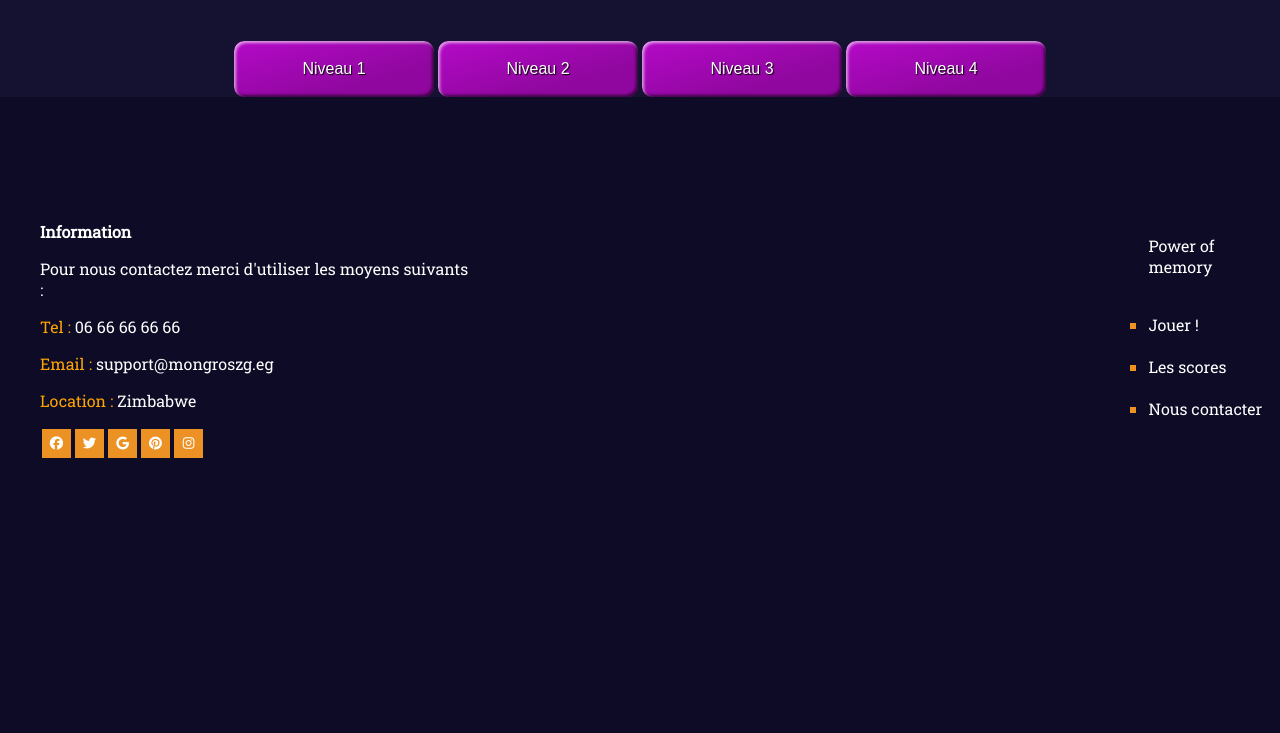
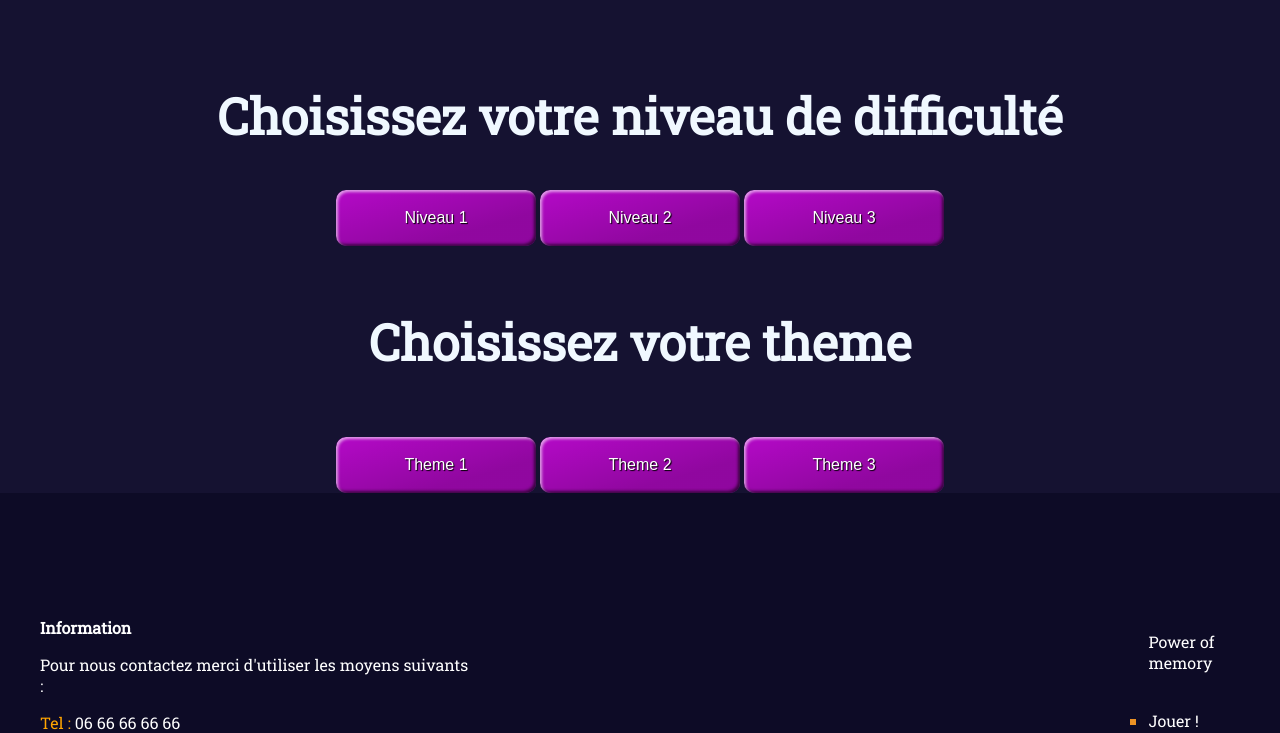
Before and after one commit to BaptisteCMY/memories, a PHP site: page /jeu.html in a window 1280 px wide. Shown: the part 455-1188 px from the top of the page. Before the commit the page ends 913 px from the top, so only its background shows below. Run offline with PHP 8.4, Linux system fonts and the light colour scheme; some libraries are stand-ins or nearby versions.

Commit message:
Ajout boutons themes et difficulté plus mise en page

```diff
--- a/assets/css/main.css
+++ b/assets/css/main.css
@@ -72,7 +72,7 @@ h1 {
     height: 30px;
 }
 
-.buttonI {
+.buttonN {
 
     border: 0;
     line-height: 3.5;
@@ -90,6 +90,23 @@ h1 {
 
   }
 
+  .buttonT {
+
+    border: 0;
+    line-height: 3.5;
+    padding: 0 20px;
+    font-size: 1rem;
+    text-align: center;
+    color: #fff;
+    text-shadow: 1px 1px 1px #000;
+    border-radius: 10px;
+    background-color: rgb(180, 9, 199);
+    background-image: linear-gradient(to top left, rgba(0, 0, 0, 0.2), rgba(0, 0, 0, 0.2) 30%, rgba(0, 0, 0, 0));
+    box-shadow:
+      inset 2px 2px 3px rgba(255, 255, 255, 0.6),
+      inset -2px -2px 3px rgba(0, 0, 0, 0.6);
+
+  }
 .couleur1 {
     color: aliceblue;
 }
--- a/jeu.html
+++ b/jeu.html
@@ -26,8 +26,10 @@
 
           </div>
           <div>
-          <h1 class="couleur1">Choisissez votre niveau de difficulté</h1>
-        </div>
+            <center>
+          <h1 class="couleur1">Le Jeu</h1>
+        </center>
+    </div>
     </div>
 
 
@@ -36,16 +38,19 @@
   <section>
   </div>
   <br>
-        <div >
+        <div>
             <br/>
             <center>
-        <input class="buttonI" type="button" value="Niveau 1" />
+                <h1>Choisissez votre niveau de difficulté</h1>
+        <input class="buttonN" type="button" value="Niveau 1" />
 
-        <input class="buttonI" type="button" value="Niveau 2" />
+        <input class="buttonN" type="button" value="Niveau 2" />
 
-        <input class="buttonI" type="button" value="Niveau 3" />
-
-        <input class="buttonI" type="button" value="Niveau 4" />
+        <input class="buttonN" type="button" value="Niveau 3" />
+            <br/><br/><h1>Choisissez votre theme</h1><br/>
+            <input class="buttonT" type="button" value="Theme 1" />
+            <input class="buttonT" type="button" value="Theme 2" />
+            <input class="buttonT" type="button" value="Theme 3" />
         </div>
     </center>
 
```
